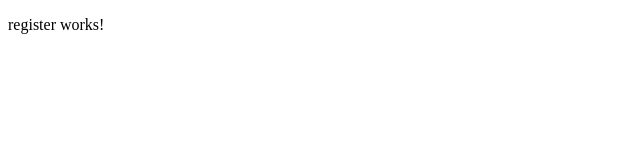
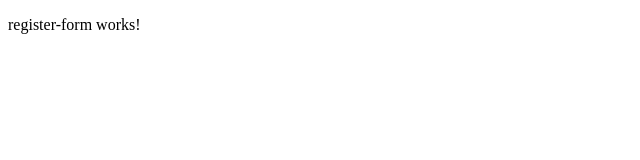
Before and after one commit to federico1818/skeleton-auth-angular, an Angular app: page /register in a window 1280 px wide. Shown: the top 160 px of the page, without its empty margins (0-640 px from the left). Built offline with nearby package versions, Linux system fonts and the light colour scheme.

Commit message:
add register form

```diff
--- a/src/app/app-routes.ts
+++ b/src/app/app-routes.ts
@@ -1,3 +1,3 @@
 export const APP_ROUTES = {
     REGISTER: 'register',
-}
+} as const
--- /dev/null
+++ b/src/app/register/components/register-form/register-form.component.html
@@ -0,0 +1 @@
+<p>register-form works!</p>
--- a/src/app/register/pages/register/register.component.html
+++ b/src/app/register/pages/register/register.component.html
@@ -1 +1 @@
-<p>register works!</p>
+<app-register-form></app-register-form>
--- a/src/app/register/register.module.ts
+++ b/src/app/register/register.module.ts
@@ -2,12 +2,14 @@ import { NgModule } from '@angular/core'
 import { CommonModule } from '@angular/common'
 
 import { RegisterRoutingModule } from './register-routing.module'
-import { RegisterComponent } from './pages/register/register.component'
+import { RegisterComponent } from './pages/register/register.component';
+import { RegisterFormComponent } from './components/register-form/register-form.component'
 
 
 @NgModule({
     declarations: [
-        RegisterComponent
+        RegisterComponent,
+        RegisterFormComponent
     ],
     imports: [
         CommonModule,
```
Also changed, not shown: src/app/register/components/register-form/register-form.component.ts (added, +10 -0 lines), src/app/register/components/register-form/register-form.component.scss (added), 1 other file (tests, documents, lock files or other folders).
